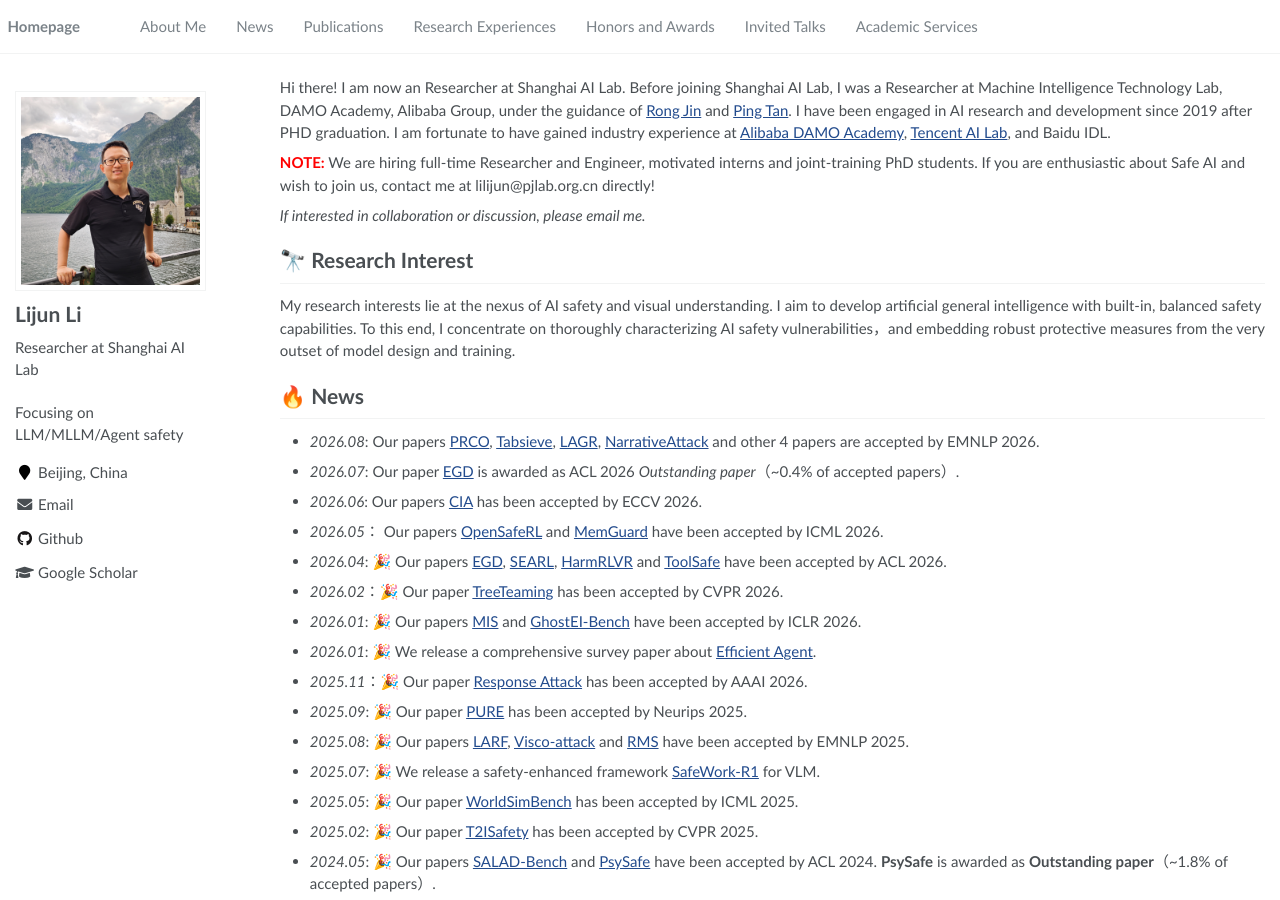
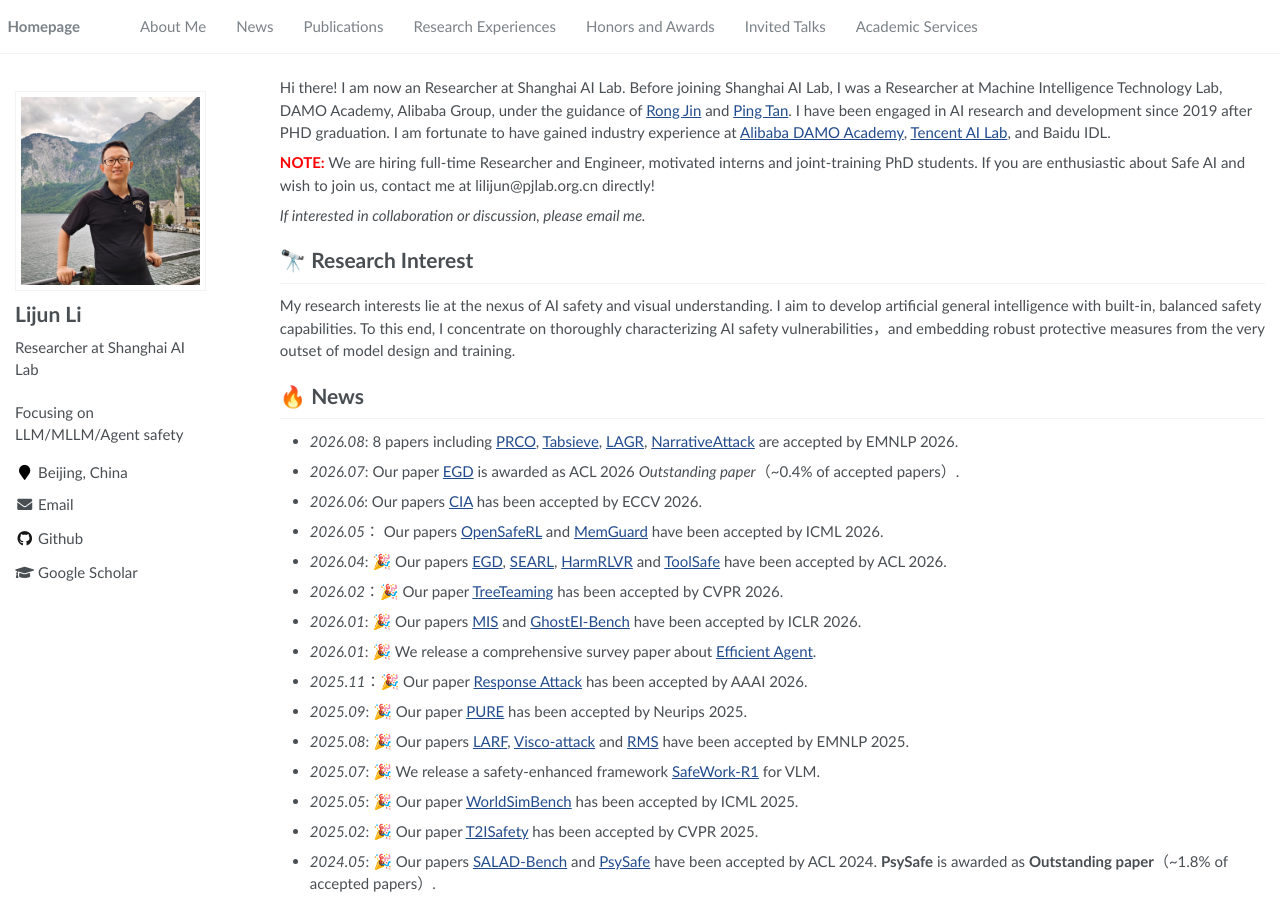
Before and after one commit to adwardlee/adwardlee.github.io, a Jekyll site: the page built from _pages/about.md, in a window 1280 px wide and 900 px high. Built offline with Jekyll 4.4.1, drawn with Linux system fonts in a browser that asks for light colours.

Commit message:
update emnlp 2026

```diff
--- a/_pages/about.md
+++ b/_pages/about.md
@@ -29,7 +29,7 @@ My research interests lie at the nexus of AI safety and visual understanding. I
 
 
 # 🔥 News
-- *2026.08*: Our papers [PRCO](https://arxiv.org/pdf/2603.28618), [Tabsieve](https://arxiv.org/pdf/2602.11700), [LAGR](https://arxiv.org/pdf/2602.22556), [NarrativeAttack](https://arxiv.org/pdf/2509.26473) and other 4 papers are accepted by EMNLP 2026.
+- *2026.08*: 8 papers including [PRCO](https://arxiv.org/pdf/2603.28618), [Tabsieve](https://arxiv.org/pdf/2602.11700), [LAGR](https://arxiv.org/pdf/2602.22556), [NarrativeAttack](https://arxiv.org/pdf/2509.26473) are accepted by EMNLP 2026.
 - *2026.07*: Our paper [EGD](https://arxiv.org/pdf/2503.02368) is awarded as ACL 2026 *Outstanding paper*（~0.4% of accepted papers）.
 - *2026.06*: Our papers [CIA](https://arxiv.org/pdf/2512.02973) has been accepted by ECCV 2026.
 - *2026.05*： Our papers [OpenSafeRL](https://openreview.net/pdf?id=6rRs6PpPmg) and [MemGuard](https://arxiv.org/pdf/2510.02373) have been accepted by ICML 2026.
```
